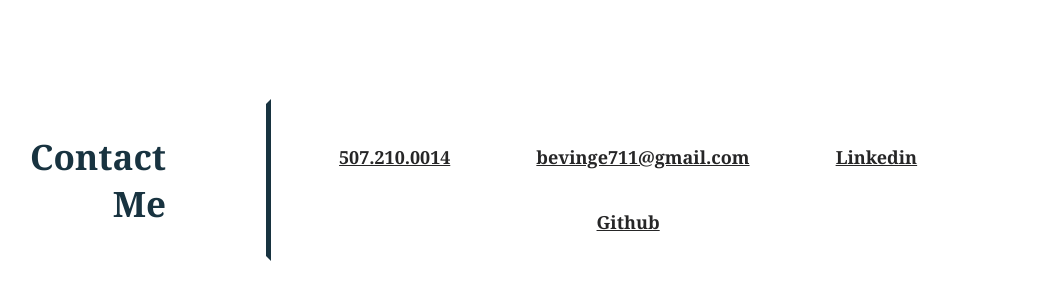
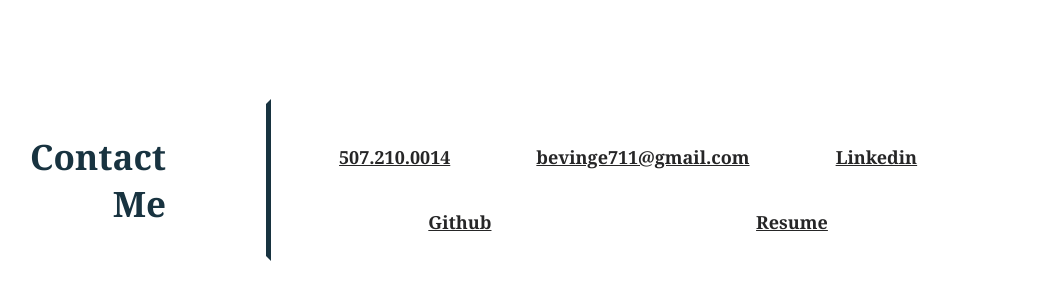
Before and after one commit to Bryanna711/Advanced_CSS_Portfolio, a plain HTML site: page index.html in a window 1280 px wide. Shown: the part 2057-2343 px from the top of the page, without its empty margins (28-1069 px from the left). Drawn offline with Linux system fonts and the light colour scheme.

Commit message:
added resume

```diff
--- a/index.html
+++ b/index.html
@@ -128,6 +128,9 @@
                     <li>
                         <a href="https://github.com/Bryanna711">Github</a>
                     </li>
+                    <li>
+                        <a href="./pdf/Bryanna Vinge Technical Resume.pdf">Resume</a>
+                    </li>
                 </ul>
             </div>
         </section>
--- a/style.css
+++ b/style.css
@@ -271,7 +271,7 @@ nav{
     justify-content: center;
     position: relative;
     }
-
+  }
 
   @media screen and (max-width: 1030px) {
   .navbar li a, #menu h1{
```
Also changed, not shown: images/Blinky pumpkin.jpg (added), 1 other file.
